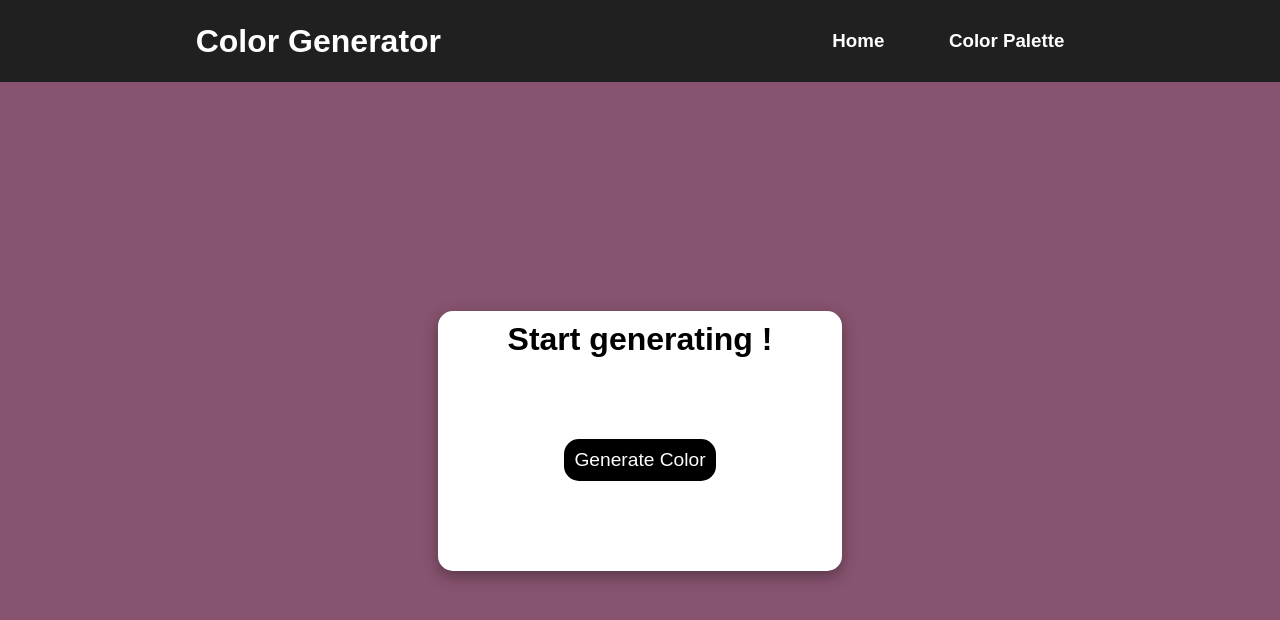
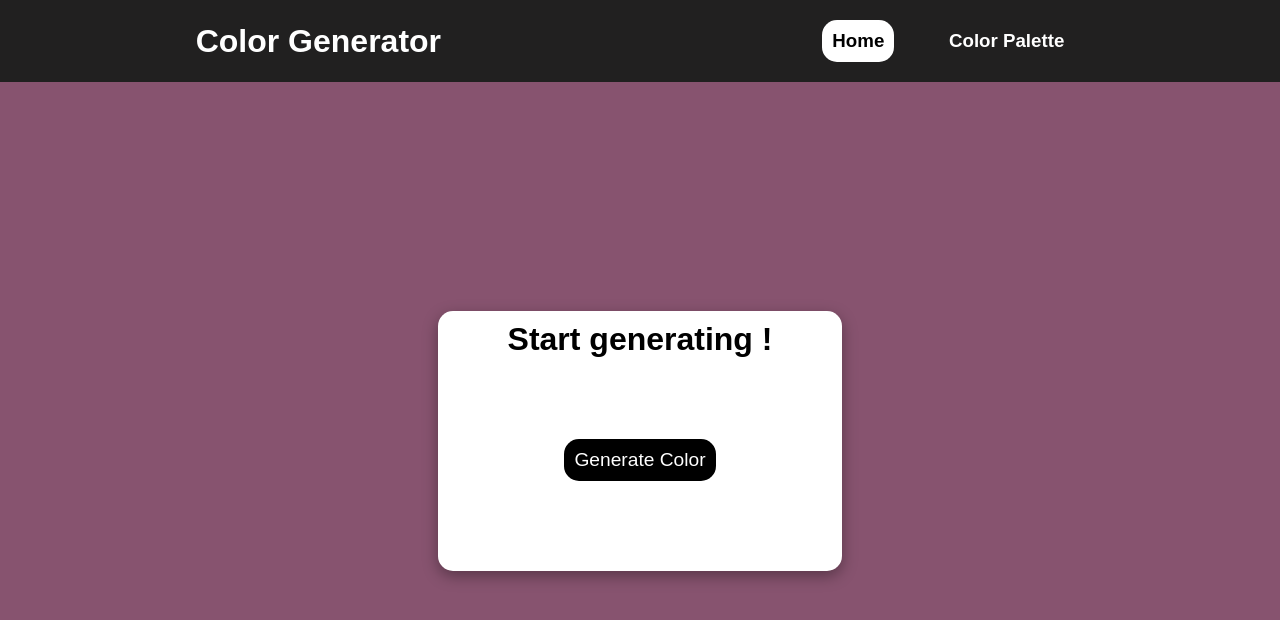
Before and after one commit to SkyalphaBe/color-Generator, a React (Vite) app: page / in a window 1280 px wide. Shown: the top 620 px of the page. Built offline with nearby package versions, Linux system fonts and the light colour scheme.

Commit message:
fix: Style navbar

```diff
--- a/src/Components/NavBar/NavBar.scss
+++ b/src/Components/NavBar/NavBar.scss
@@ -32,5 +32,10 @@
       background-color: #FFFFFF;
       color: #000000;
     }
+
+    &.active{
+      background-color: #FFFFFF;
+      color: #000000;
+    }
   }
 }
--- a/src/index.scss
+++ b/src/index.scss
@@ -11,8 +11,8 @@ button {
   background-color: #000000;
   font-size: 1.2em;
   transition: 0.3s;
+
+  &:hover{
+    scale: 1.1;
+  }
 }
-
-button:hover{
-   scale: 1.1;
-}
```
